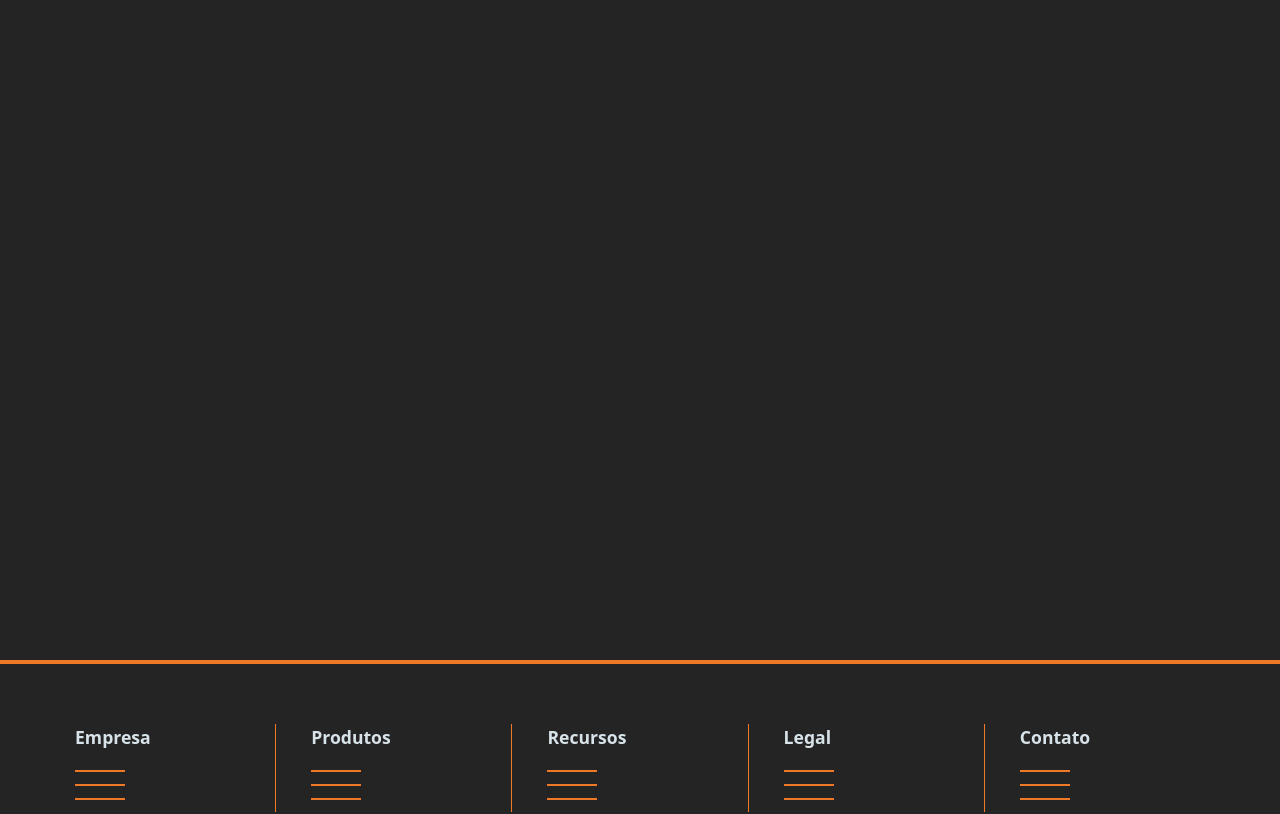
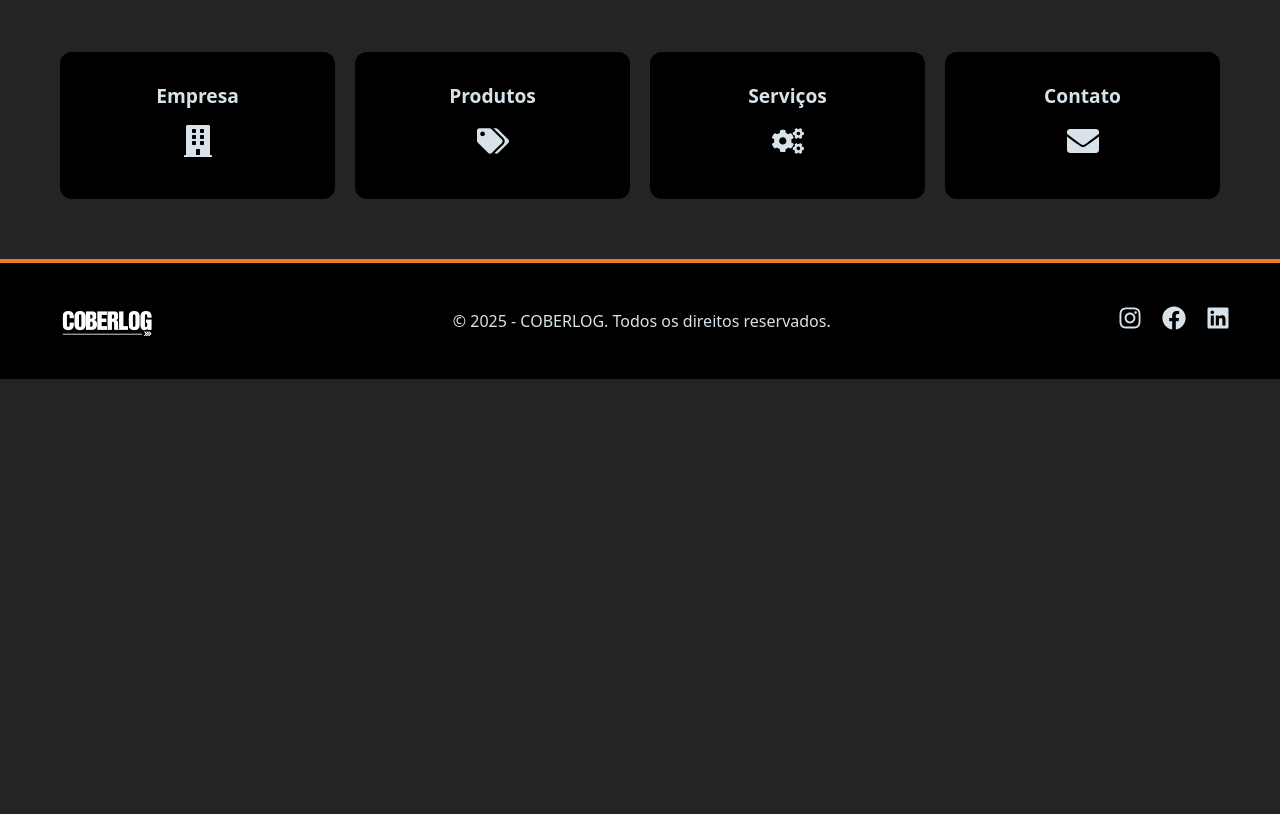
Before and after one commit to llucaschagass/Coberlog, a React (Vite) app: page /sobre in a window 1280 px wide. Shown: the part 1460-2274 px from the top of the page. After the commit the page ends 1839 px from the top, so only its background shows below. Built offline with nearby package versions, Linux system fonts and the light colour scheme.

Commit message:
feat: update estilo do PreFooter

```diff
--- a/src/App.css
+++ b/src/App.css
@@ -36,5 +36,4 @@ button:focus-visible {
 
 main {
   flex-grow: 1;
-  height: 2000px;
 }
--- a/src/App.tsx
+++ b/src/App.tsx
@@ -6,8 +6,10 @@ import Header from './components/shared/Header/Header';
 import Footer from './components/shared/Footer/Footer';
 import ScrollUpButton from './components/shared/ScroollUp/ScrollUp';
 import WhatsAppButton from './components/shared/WhatsAppButton/WhatsAppButton';
+import PreFooter from './components/shared/PreFooter/PreFooter';
+{/*import ProdutosPage from './components/pages/Produtos/ProdutosPage';
+import ServicosPage from './components/pages/Servicos/ServicosPage';*/}
 import './App.css';
-import PreFooter from './components/shared/PreFooter/PreFooter';
 
 
 export default function App() {
@@ -28,6 +30,8 @@ export default function App() {
           <Route path="/" element={<HomePage />} />
           <Route path="/sobre" element={<SobrePage />} />
           <Route path="/contato" element={<ContatoPage />} />
+          {/*<Route path="/produtos" element={<ProdutosPage />} />
+          <Route path="/servicos" element={<ServicosPage />} />*/}
         </Routes>
       </main>
 
--- a/src/components/shared/PreFooter/PreFooter.module.css
+++ b/src/components/shared/PreFooter/PreFooter.module.css
@@ -1,9 +1,9 @@
 .preFooterContainer {
   background-color: var(--background-body);
   padding: 60px 0;
-  border-top: 4px solid var(--color-primary);
+  border-top: 1px solid var(--gray-500);
   position: relative;
-  color: var(--text-body);
+  color: var(--white);
 }
 
 .contentWrapper {
@@ -16,49 +16,35 @@
   flex-wrap: wrap;
 }
 
-.column {
+.card {
   flex: 1;
-  min-width: 180px;
-  padding: 0 15px;
-  border-right: 1px solid var(--color-primary);
+  min-width: 150px;
+  background: var(--black);
+  border-radius: 12px;
+  padding: 30px 20px;
+  text-align: center;
+  transition: transform 0.2s ease-in-out, border 0.2s;
+  text-decoration: none;
+  color: inherit;
+  display: flex;
+  flex-direction: column;
+  align-items: center;
+  justify-content: center;
 }
 
-.column:last-child {
-  border-right: none;
+.card:hover {
+  transform: translateY(-5px);
+  border: 1px solid var(--color-primary);
+  color: var(--white);
 }
 
-.columnTitle {
-  font-size: 1.1rem;
+.cardTitle {
+  font-size: 1.2rem;
   font-weight: 600;
-  margin-bottom: 20px;
-  color: var(--text-body);
+  margin-bottom: 10px;
 }
 
-.linkList {
-  list-style: none;
-  padding: 0;
-  margin: 0;
+.cardIcon {
+  font-size: 2rem;
+  /*color: var(--color-primary);*/
 }
-
-.linkList li {
-  margin-bottom: 12px;
-}
-
-.linkList a {
-  display: block;
-  height: 2px;
-  width: 50px;
-  background-color: var(--color-primary);
-  font-size: 0;
-  color: transparent;
-  transition: filter 0.2s ease-in-out;
-}
-
-.linkList a:hover {
-  filter: brightness(0.9);
-}
-
-.whatsappButton:hover {
-  transform: scale(1.1);
-  box-shadow: 0 6px 16px rgba(0, 0, 0, 0.3);
-}
--- a/src/components/shared/PreFooter/PreFooter.tsx
+++ b/src/components/shared/PreFooter/PreFooter.tsx
@@ -1,28 +1,23 @@
-import styles from './PreFooter.module.css';
+import { Link } from 'react-router-dom';
+import { FaBuilding, FaTags, FaCogs, FaEnvelope } from 'react-icons/fa';
+import styles from './PreFooter.module.css'
 
 const PreFooter = () => {
-    const columnsData = [
-        { title: 'Empresa', links: ['Sobre Nós', 'Carreiras', 'Imprensa'] },
-        { title: 'Produtos', links: ['Produto A', 'Produto B', 'Produto C'] },
-        { title: 'Recursos', links: ['Blog', 'Documentação', 'Suporte'] },
-        { title: 'Legal', links: ['Privacidade', 'Termos', 'Licenças'] },
-        { title: 'Contato', links: ['Fale Conosco', 'Endereços', 'Parcerias'] },
+    const cardsData = [
+        { title: 'Empresa', icon: <FaBuilding />, path: '/sobre' },
+        { title: 'Produtos', icon: <FaTags />, path: '/produtos' },
+        { title: 'Serviços', icon: <FaCogs />, path: '/servicos' },
+        { title: 'Contato', icon: <FaEnvelope />, path: '/contato' },
     ];
 
     return (
         <footer className={styles.preFooterContainer}>
         <div className={styles.contentWrapper}>
-            {columnsData.map((column, index) => (
-            <div key={index} className={styles.column}>
-                <h3 className={styles.columnTitle}>{column.title}</h3>
-                <ul className={styles.linkList}>
-                {column.links.map((link, linkIndex) => (
-                    <li key={linkIndex}>
-                    <a href="#">{link}</a>
-                    </li>
-                ))}
-                </ul>
-            </div>
+            {cardsData.map((card, index) => (
+            <Link key={index} to={card.path} className={styles.card}>
+                <h3 className={styles.cardTitle}>{card.title}</h3>
+                <div className={styles.cardIcon}>{card.icon}</div>
+            </Link>
             ))}
         </div>
         </footer>
```
